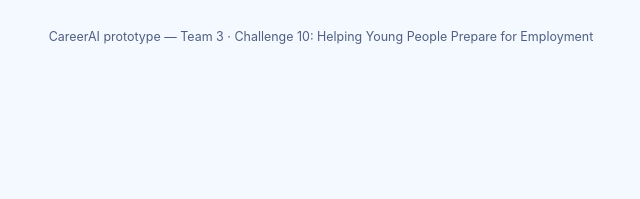
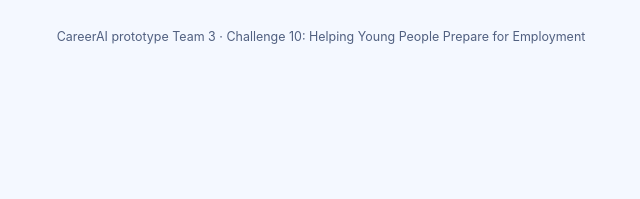
Before and after one commit to BoitshokoSoomo/career-ai-assistant, a plain HTML site: page index.html in a window 1280 px wide. Shown: the part 420-619 px from the top of the page, 444-1084 px from the left. Drawn offline with Linux system fonts and the light colour scheme.

Commit message:
Footer fixed

```diff
--- a/index.html
+++ b/index.html
@@ -461,7 +461,7 @@
       <div id="jobList"></div>
     </section>
 
-    <footer class="hint">CareerAI prototype — Team 3 · Challenge 10: Helping Young People Prepare for Employment</footer>
+    <footer class="hint">CareerAI prototype Team 3 · Challenge 10: Helping Young People Prepare for Employment</footer>
   </main>
 </div>
 
```
